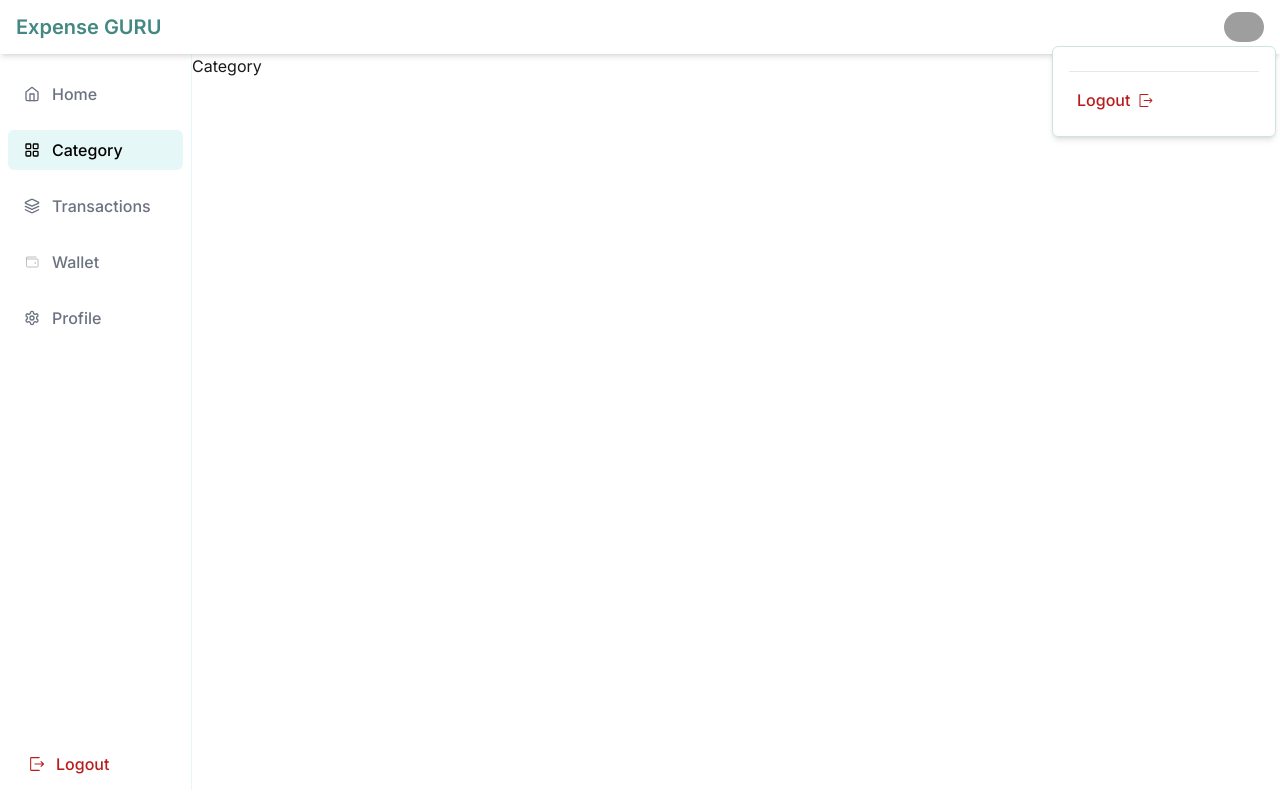
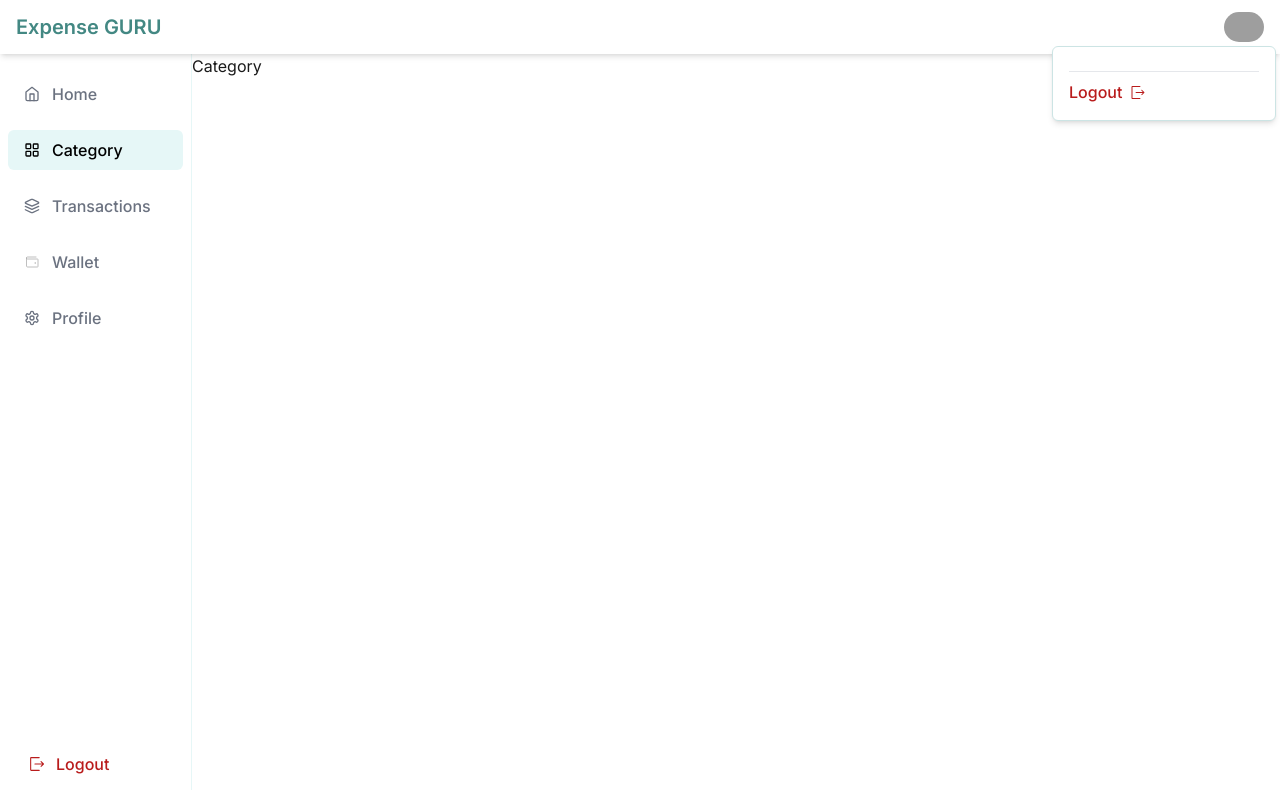
Before and after one commit to Linn-Htet123/expenseGURU, a Next.js app: page /category in a window 1280 px wide. Both pictures are taken after a click on the button 1244 px from the left and 27 px from the top of the page. Built offline with nearby package versions, Linux system fonts and the light colour scheme; grey boxes are pictures that could not be loaded.

Commit message:
fix: [GURU] fix the logout popup padding

```diff
--- a/src/components/common/logout.tsx
+++ b/src/components/common/logout.tsx
@@ -9,7 +9,7 @@ const Logout = () => {
   };
   return (
     <div
-      className="flex items-center text-red-700 cursor-pointer hover:bg-secondary p-2 rounded-sm font-medium"
+      className="flex items-center text-red-700 cursor-pointer hover:bg-secondary rounded-sm font-medium"
       onClick={handleLogout}
     >
       <span>Logout</span>
```
